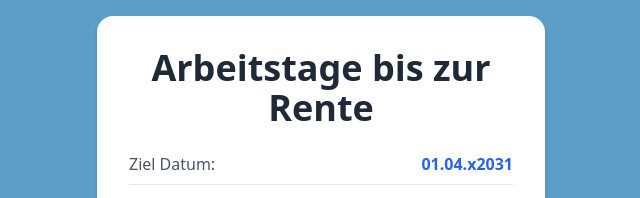
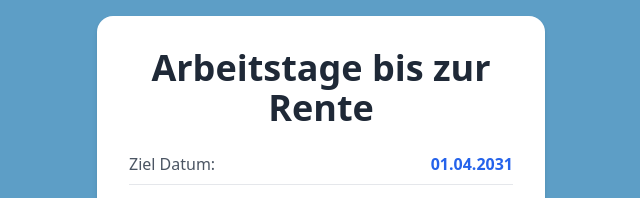
Before and after one commit to krstb/arbeitstage, a plain HTML site: page index.html in a window 1280 px wide. Shown: the top 198 px of the page, 319-959 px from the left. Drawn offline with nearby package versions, Linux system fonts and the light colour scheme.

Commit message:
Fix date format in index.html

```diff
--- a/index.html
+++ b/index.html
@@ -59,7 +59,7 @@
         <div class="space-y-4">
             <div class="flex justify-between items-center border-b pb-2">
                 <span class="text-gray-600">Ziel Datum:</span>
-                <span class="font-semibold text-blue-600">01.04.x2031</span>
+                <span class="font-semibold text-blue-600">01.04.2031</span>
             </div>
 
             <div class="bg-blue-50 p-6 rounded-lg text-center">
```
